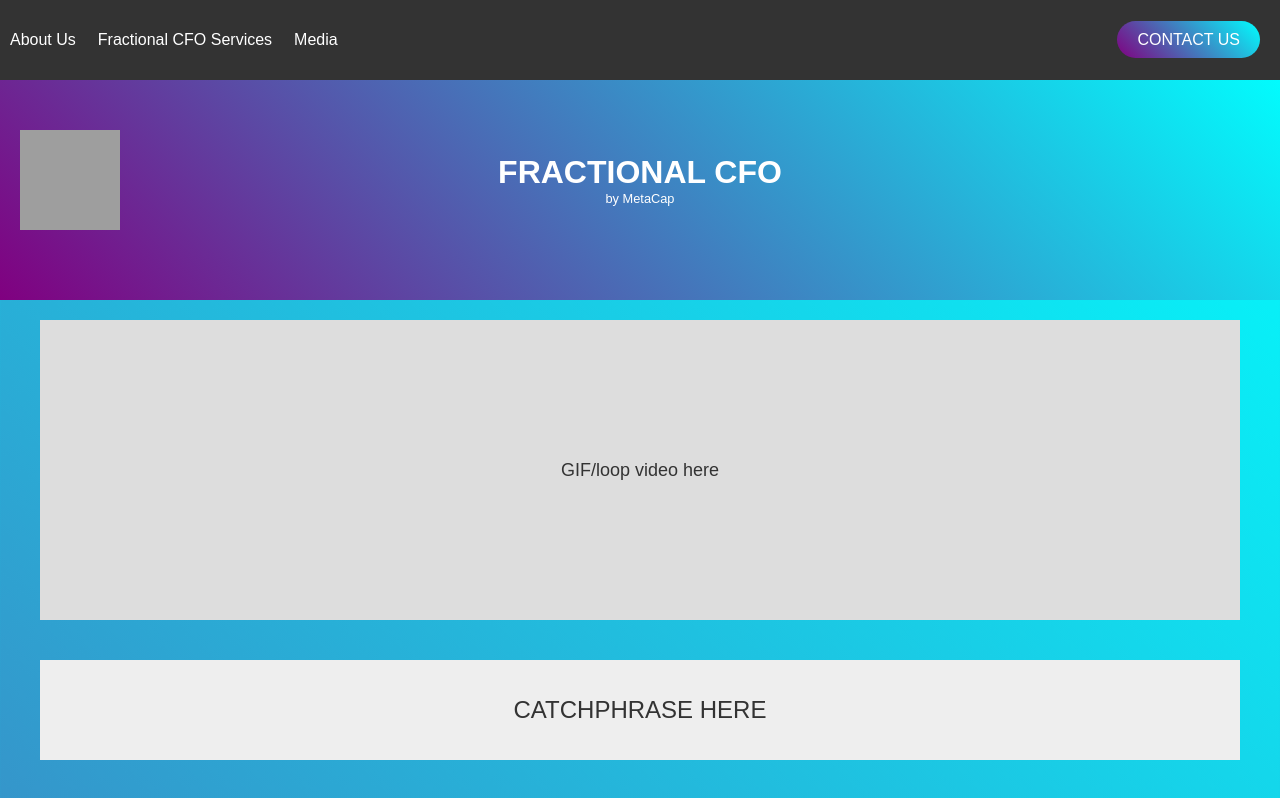
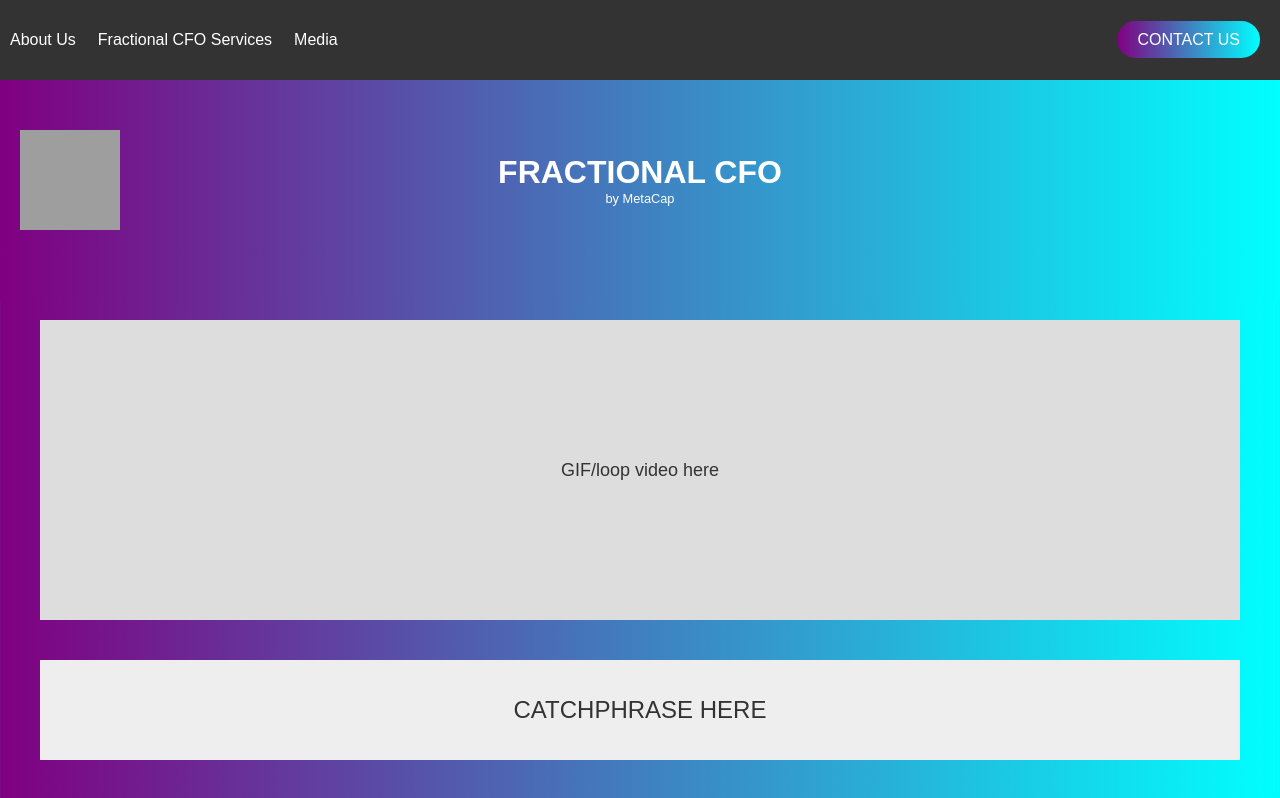
Before and after one commit to MetaCapFin/fractional-cfo-main., a Next.js app: page / in a window 1280 px wide. Shown: the top 798 px of the page. Built offline with nearby package versions, Linux system fonts and the light colour scheme; grey boxes are pictures that could not be loaded.

Commit message:
Update styles.css

```diff
--- a/public/styles.css
+++ b/public/styles.css
@@ -2,7 +2,7 @@ body {
     font-family: Arial, sans-serif;
     margin: 0;
     padding: 0;
-    background: linear-gradient(45deg, purple, cyan);
+    background: linear-gradient(to right, purple, cyan);
     min-height: 100vh;
     display: flex;
     flex-direction: column;
@@ -52,7 +52,7 @@ header {
 }
 
 .contact-button {
-    background: linear-gradient(45deg, purple, cyan);
+    background: linear-gradient(to right, purple, cyan);
     color: white;
     padding: 10px 20px;
     text-decoration: none;
@@ -69,7 +69,7 @@ header {
     display: flex;
     align-items: center;
     padding: 20px;
-    background: linear-gradient(45deg, purple, cyan);
+    background: linear-gradient(to right, purple, cyan);
     margin-top: 60px; /* Adjusted for fixed header */
     margin-bottom: 20px;
     height: 200px; /* Adjust height as needed */
```
